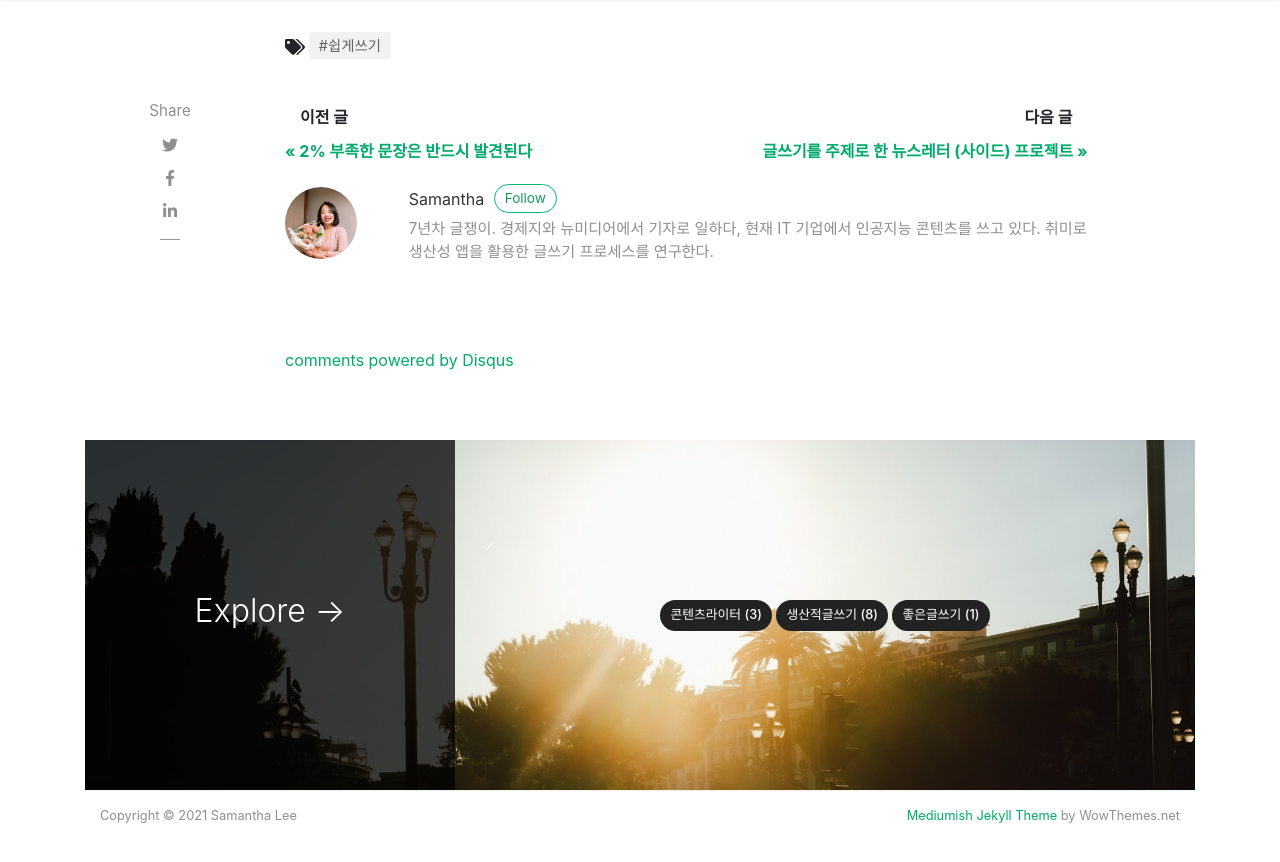
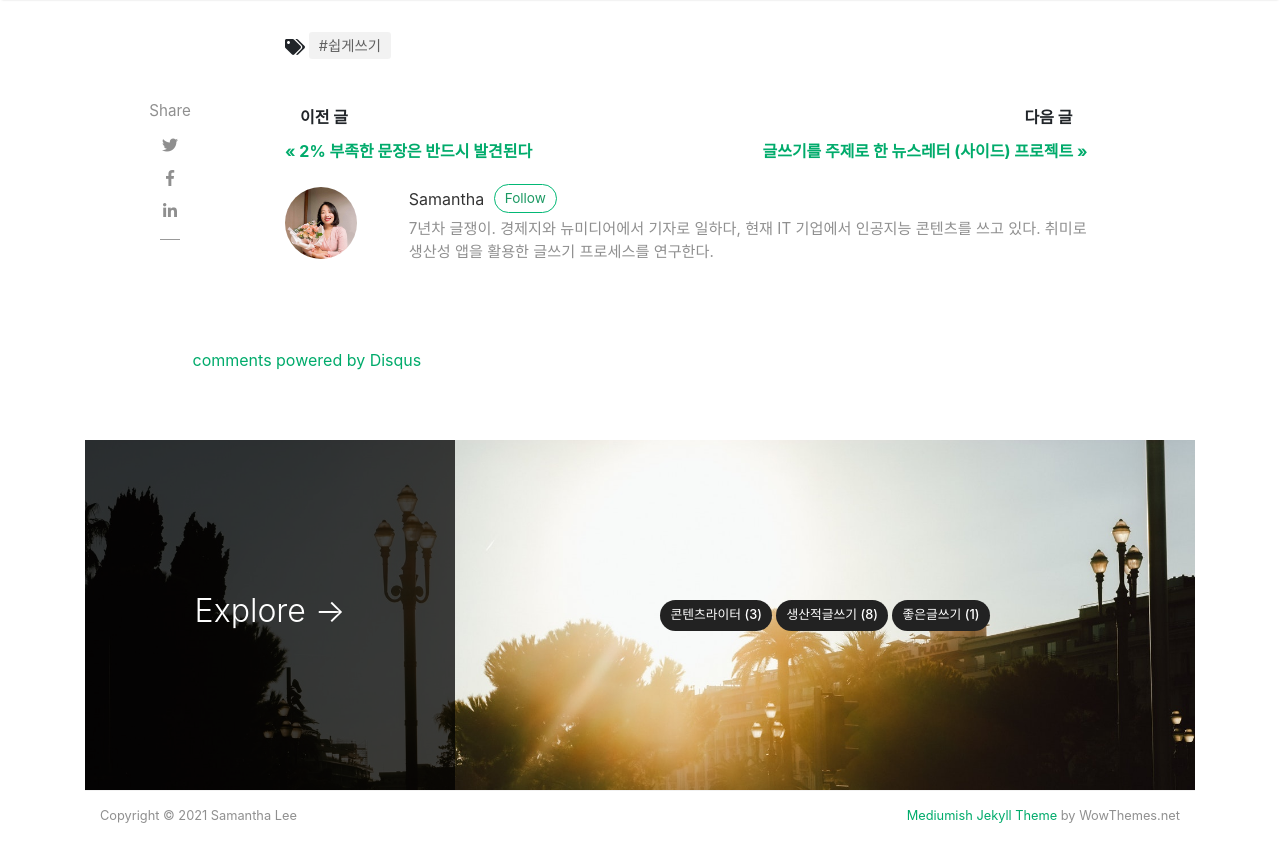
Before and after one commit to samantha-writer/samantha-writer.github.io, a Jekyll site: the page built from _posts/2020-12-18-201218.md, in a window 1280 px wide and 900 px high, scrolled down 1997 px. Shown: the top 862 px of the window. Built offline with Jekyll 4.4.1, drawn with Linux system fonts in a browser that asks for light colours; nearby versions of some CDN libraries; comment, search, counter and statistics services are not loaded.

Commit message:
resolve issue

```diff
--- a/_layouts/page.html
+++ b/_layouts/page.html
@@ -15,7 +15,7 @@
     {% if page.comments == true %}
 
     <div id="comments" class="row mb-5">
-        <div class="col-md-8">
+        <div class="col-md-10">
             {% include disqus.html %}
         </div>
     </div>
--- a/_layouts/post.html
+++ b/_layouts/post.html
@@ -164,7 +164,7 @@
 {% if page.comments != false %}
     <div class="container">
         <div id="comments" class="row justify-content-center mb-5">
-            <div class="col-md-8">
+            <div class="col-md-10">
                 {% include disqus.html %}
             </div>
         </div>
```
